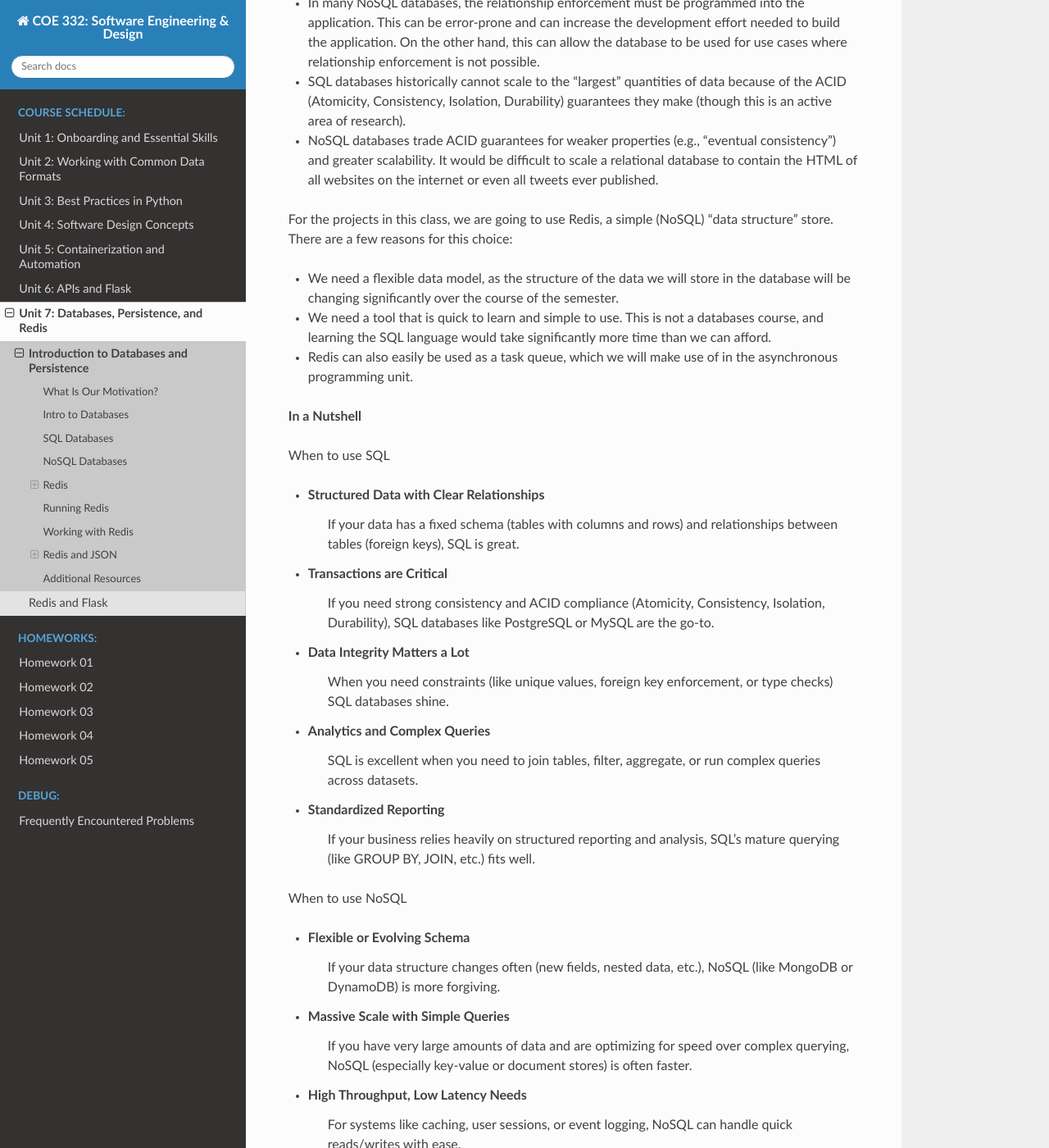
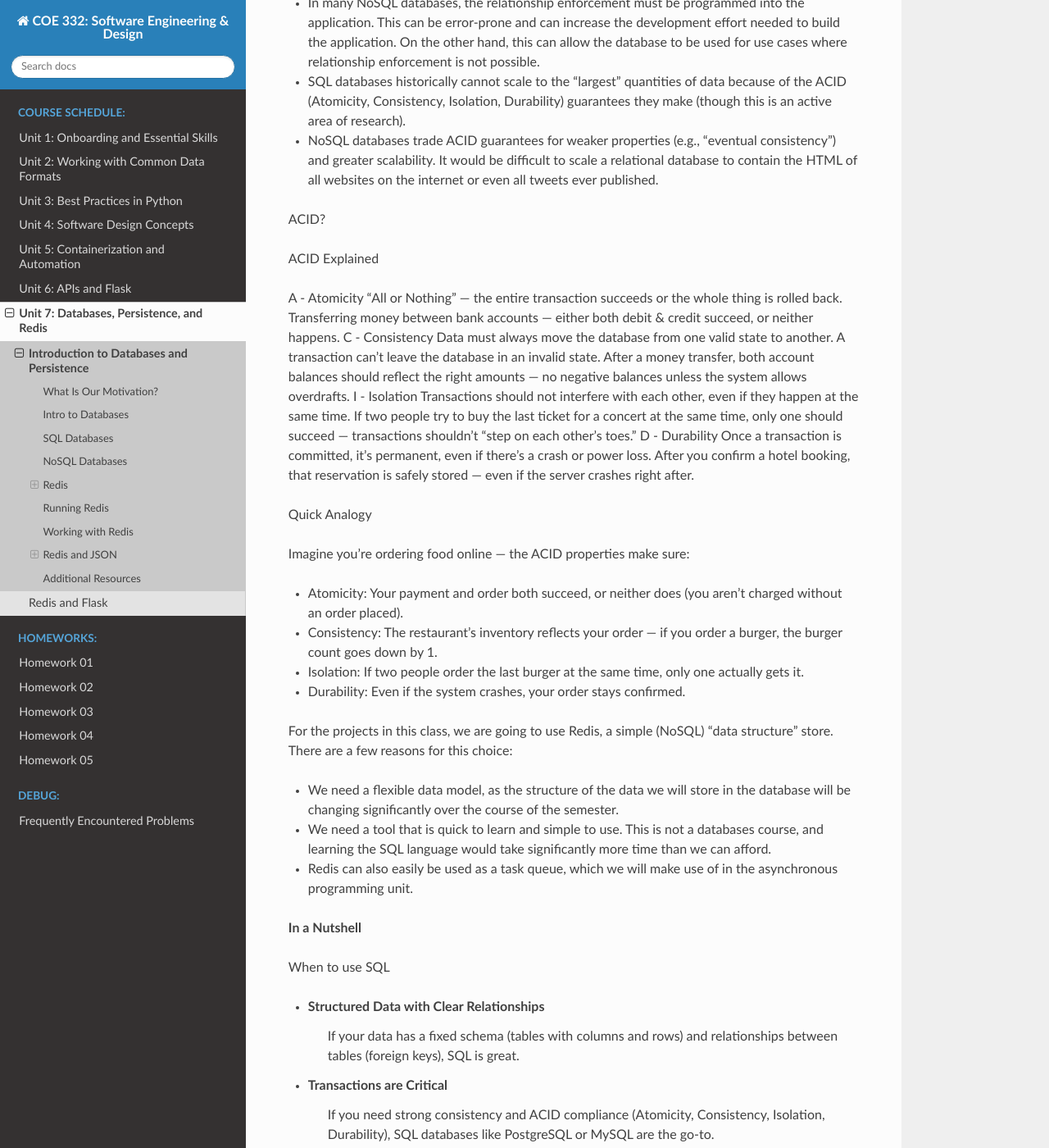
Before and after one commit to TACC/coe-332-sp25, a Sphinx documentation site: the page built from docs/unit07/intro_to_redis.rst, in a window 1280 px wide and 1400 px high, scrolled down 3674 px. Shown: the whole window at 82% size. Built offline with Sphinx 7.4.7 and the Read the Docs theme 3.1.0, drawn with Linux system fonts in a browser that asks for light colours.

Commit message:
Added a bit about ACID

```diff
--- a/docs/unit07/intro_to_redis.rst
+++ b/docs/unit07/intro_to_redis.rst
@@ -157,6 +157,25 @@ Comparing SQL and NoSQL is an apples to oranges comparison.
 * NoSQL databases trade ACID guarantees for weaker properties (e.g., "eventual consistency") and
   greater scalability. It would be difficult to scale a relational database to contain
   the HTML of all websites on the internet or even all tweets ever published.
+
+ACID?
+
+ACID Explained
+
+A - Atomicity	"All or Nothing" — the entire transaction succeeds or the whole thing is rolled back.	Transferring money between bank accounts — either both debit & credit succeed, or neither happens.
+C - Consistency	Data must always move the database from one valid state to another. A transaction can't leave the database in an invalid state.	After a money transfer, both account balances should reflect the right amounts — no negative balances unless the system allows overdrafts.
+I - Isolation	Transactions should not interfere with each other, even if they happen at the same time.	If two people try to buy the last ticket for a concert at the same time, only one should succeed — transactions shouldn't "step on each other's toes."
+D - Durability	Once a transaction is committed, it’s permanent, even if there’s a crash or power loss.	After you confirm a hotel booking, that reservation is safely stored — even if the server crashes right after.
+
+Quick Analogy
+
+Imagine you’re ordering food online — the ACID properties make sure:
+
+* Atomicity: Your payment and order both succeed, or neither does (you aren’t charged without an order placed).
+* Consistency: The restaurant’s inventory reflects your order — if you order a burger, the burger count goes down by 1.
+* Isolation: If two people order the last burger at the same time, only one actually gets it.
+* Durability: Even if the system crashes, your order stays confirmed.
+
 
 For the projects in this class, we are going to use Redis, a simple (NoSQL) "data structure" store.
 There are a few reasons for this choice:
```
